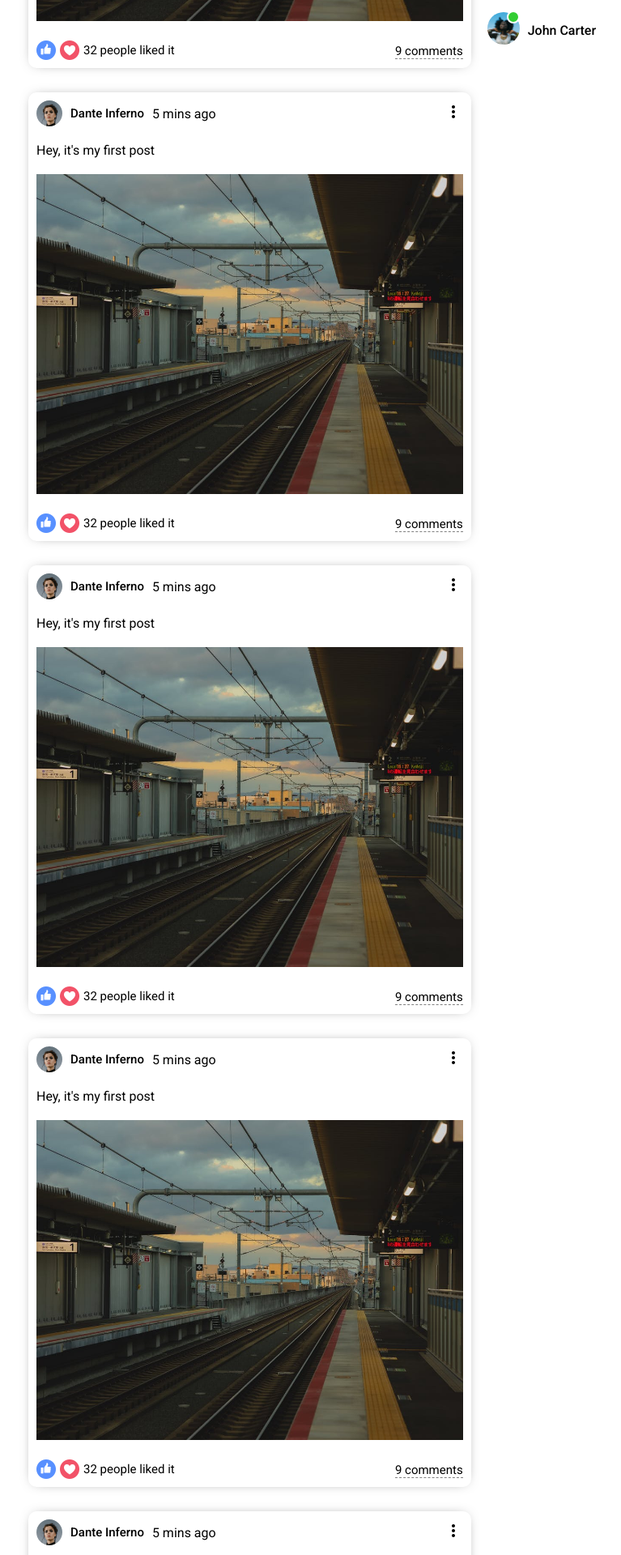
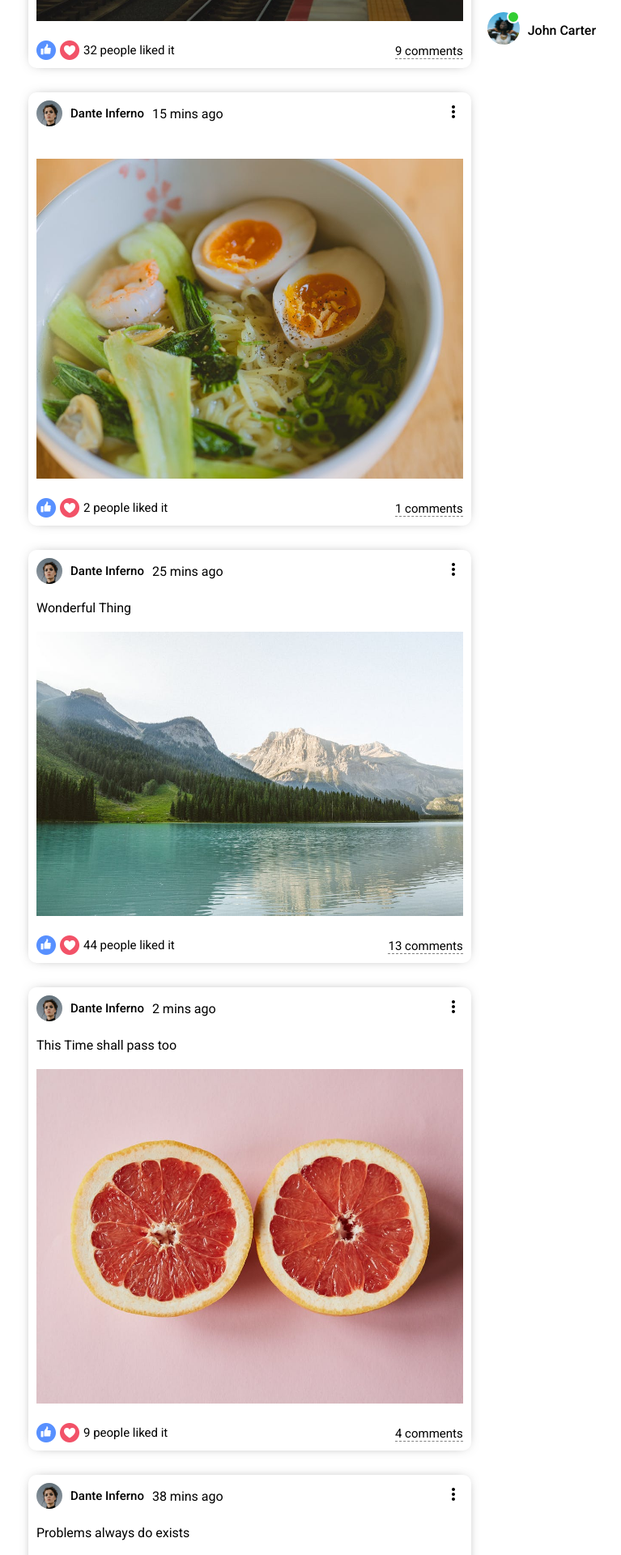
Before and after one commit to rafeyshah/GawainBook-SocialMediaApp, a React (Create React App) app in the folder react-frontend/: page / in a window 1280 px wide. Shown: the part 740-2660 px from the top of the page at 81% size, without its empty margins (305-1072 px from the left). Built offline with nearby package versions, Linux system fonts and the light colour scheme.

Commit message:
Main__React__DynamicData__Part1

```diff
--- a/react-frontend/src/components/feed/Feed.jsx
+++ b/react-frontend/src/components/feed/Feed.jsx
@@ -1,19 +1,19 @@
 import Post from "../post/Post";
 import Share from "../share/Share";
 import "./feed.css";
+import { Posts } from "../../dummyData"
 
 function Feed() {
     return (
         <div className="feed">
             <div className="feedWrapper">
                 <Share />
-                <Post />
-                <Post />
-                <Post />
-                <Post />
-                <Post />
-                <Post />
-                <Post />
+                {
+                    Posts.map((p) => (
+                        <Post key={p.id} post={p} />
+
+                    ))
+                }
             </div>
         </div>
     );
--- a/react-frontend/src/components/post/Post.jsx
+++ b/react-frontend/src/components/post/Post.jsx
@@ -2,7 +2,8 @@ import "./post.css";
 import {MoreVert} from "@material-ui/icons"
 
 
-function Post() {
+function Post({post}) {
+    console.log(post)
     return (
         <div className="post">
             <div className="postWrapper">
@@ -10,7 +11,7 @@ function Post() {
                     <div className="postTopLeft">
                         <img className="postProfileImg" src="/assets/person/1.jpeg" alt="" />
                         <span className="postUsername">Dante Inferno</span>
-                        <span className="postDate">5 mins ago</span>
+                        <span className="postDate">{post.date}</span>
                     </div>
                     <div className="postTopRight">
                         <MoreVert />
@@ -18,18 +19,19 @@ function Post() {
                 </div>
                 <div className="postCenter">
                     <span className="postText">
-                        Hey, it's my first post
+                        {/* Some of post don't have desc, that's why adding ? */}
+                        {post?.desc}
                     </span>
-                    <img className="postImg" src="assets/post/1.jpeg" alt="" />
+                    <img className="postImg" src={post.photo} alt="" />
                 </div>
                 <div className="postBottom">
                     <div className="postBottomLeft">
                         <img className="likeIcon" src="/assets/like.png" alt="" />
                         <img className="likeIcon" src="/assets/heart.png" alt="" />
-                        <span className="postLikeCounter">32 people liked it</span>
+                        <span className="postLikeCounter">{post.like} people liked it</span>
                     </div>
                     <div className="postBottomRight">
-                        <span className="postCommentText">9 comments</span>
+                        <span className="postCommentText">{post.comment} comments</span>
                     </div>
                 </div>
             </div>
--- /dev/null
+++ b/react-frontend/src/dummyData.js
@@ -0,0 +1,101 @@
+export const Users = [
+    {
+        id: 1,
+        profilePicture: "assets/person/1.jpeg",
+        username: "Safak Kocaoglu"
+    },
+    {
+        id: 2,
+        profilePicture: "assets/person/2.jpeg",
+        username: "Janell Shrum"
+
+    },
+    {
+        id: 3,
+        profilePicture: "assets/person/3.jpeg",
+        username: "Alex Durden"
+
+    },
+    {
+        id: 4,
+        profilePicture: "assets/person/4.jpeg",
+        username: "Janell Shrum"
+    },
+    {
+        id: 5,
+        profilePicture: "assets/person/5.jpeg",
+        username: "Dante"
+    },
+    {
+        id: 6,
+        profilePicture: "assets/person/6.jpeg",
+        username: "Mooroooo"
+    },
+    {
+        id: 7,
+        profilePicture: "assets/person/7.jpeg",
+        username: "Inaki"
+    },
+    {
+        id: 8,
+        profilePicture: "assets/person/8.jpeg",
+        username: "Mitsuki"
+    },
+    {
+        id: 9,
+        profilePicture: "assets/person/9.jpeg",
+        username: "Shikamaru"
+    },
+    {
+        id: 10,
+        profilePicture: "assets/person/10.jpeg",
+        username: "Obito"
+    }
+];
+
+export const Posts = [
+    {
+        id: 1,
+        desc: "Love for all, Hatred for none",
+        photo: "assets/post/1.jpeg",
+        date: "5 mins ago",
+        userId: 1,
+        like: 32,
+        comment: 9
+    },
+    {
+        id: 2,
+        photo: "assets/post/2.jpeg",
+        date: "15 mins ago",
+        userId: 2,
+        like: 2,
+        comment: 1
+    },
+    {
+        id: 3,
+        desc: "Wonderful Thing",
+        photo: "assets/post/3.jpeg",
+        date: "25 mins ago",
+        userId: 3,
+        like: 44,
+        comment: 13
+    },
+    {
+        id: 4,
+        desc: "This Time shall pass too",
+        photo: "assets/post/4.jpeg",
+        date: "2 mins ago",
+        userId: 4,
+        like: 9,
+        comment: 4
+    },
+    {
+        id: 5,
+        desc: "Problems always do exists",
+        photo: "assets/post/5.jpeg",
+        date: "38 mins ago",
+        userId: 5,
+        like: 35,
+        comment: 21
+    }
+]
```
